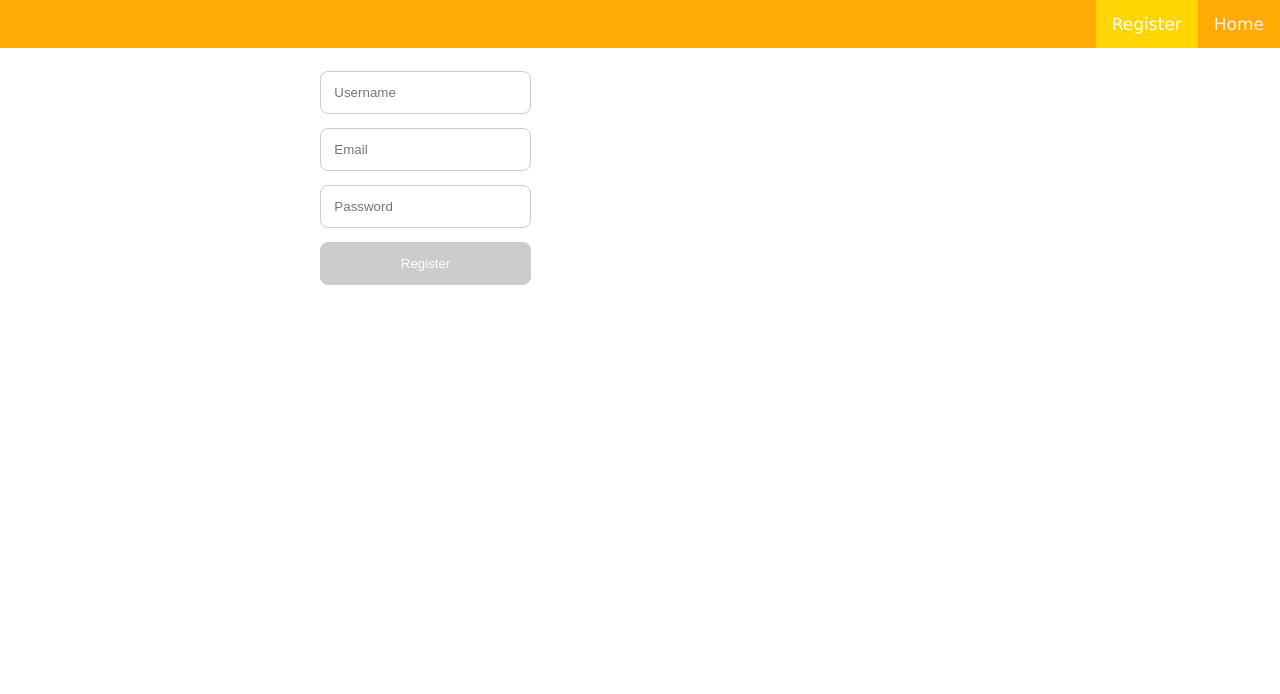
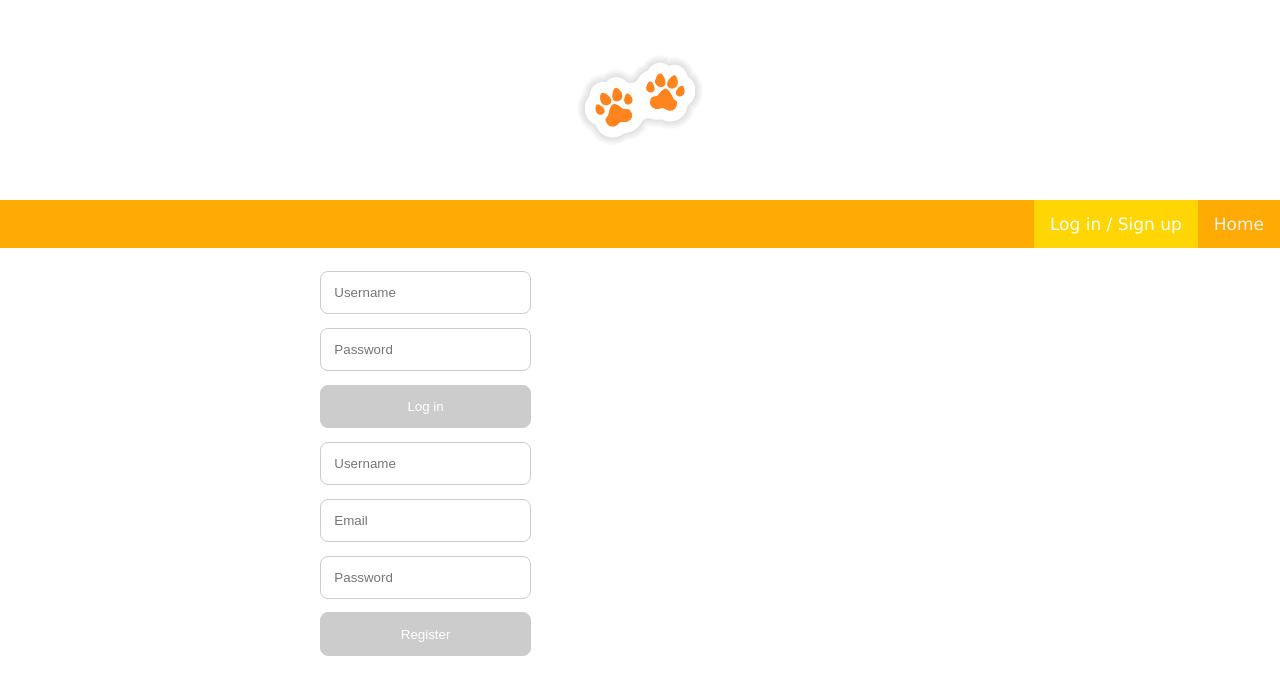
Before and after one commit to Nikke-r/imagesharing, a website: page public/register.html in a window 1280 px wide. Drawn offline with Linux system fonts and the light colour scheme.

Commit message:
'something'

```diff
--- a/public/js/register.js
+++ b/public/js/register.js
@@ -35,3 +35,18 @@ registerForm.addEventListener("submit", async (evt) => {
     sessionStorage.setItem('token', json.token);
     main.style.display = 'none';
 });
+
+// login
+
+main.innerHTML =
+    `
+            <div class="form-wrapper">
+            <form id="login-form" enctype="multipart/form-data">
+            <input class="light-border" type="text" name="username" placeholder="Username" required>
+            <input class="light-border" type="password" name="password" placeholder="Password" required>
+            <button class="light-border" type="submit" name="submit">Log in</button>
+            </form>
+            </div>
+        `;
+
+const loginForm = document.querySelector('login-form');
--- a/public/register.html
+++ b/public/register.html
@@ -6,9 +6,12 @@
     <link href="./css/style.css" rel="stylesheet">
 </head>
 <body>
+<div class="logo">
+    <img id="kuva" src="../paws.jpg" width="200px" height="200px">
+</div>
 <div class="topnav">
     <a href="index.html">Home</a>
-    <a class="active" href="register.html">Register</a>
+    <a class="active" href="register.html">Log in / Sign up</a>
 
 </div>
 
```
Also changed, not shown: public/index.html (+1 -2 lines), public/js/main.js (+20 -5 lines).
